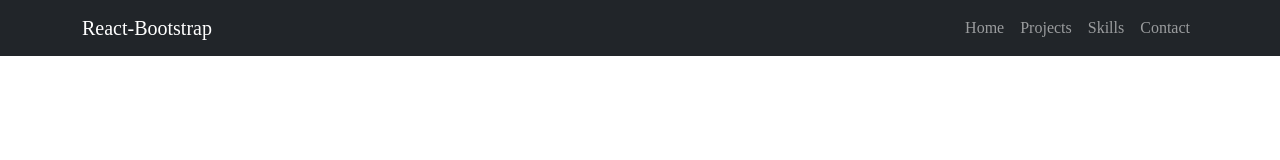
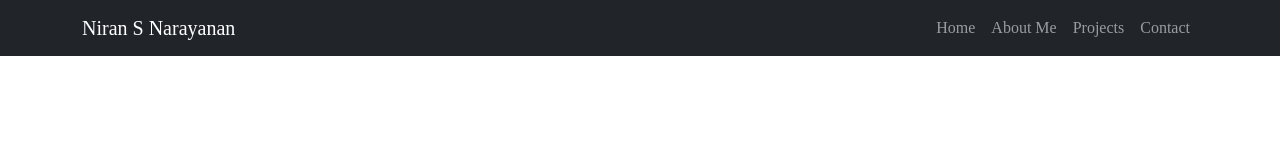
Before and after one commit to nirans2002/nirans2002.github.io, a React (Create React App) app: page / in a window 1280 px wide. Shown: the top 160 px of the page. Built offline with nearby package versions, Linux system fonts and the light colour scheme.

Commit message:
nav color

```diff
--- a/src/App.css
+++ b/src/App.css
@@ -3,7 +3,10 @@
   font-family: 'Nova Mono';
 }
 
-
+:root{
+  --primary-white:#fff;
+  --primary-orange:#f9ab00;
+}
 /* ***********FONTS********** */
 @import url('https://fonts.googleapis.com/css2?family=Nova+Mono&display=swap');
 /* ********************* */
@@ -15,13 +18,17 @@ body{
 /* ********************* */
 
 /* *********  NAV  ************ */
-/* nav a.link{
-  color: #fff;
-  font-size: 1.5rem;
-  padding: 1rem;
-  display: inline-block;
-  transition: all 0.3s ease-in-out;
+
+/* .navbar-nav > li > a {
+  color: var(--primary-white)!important;
 } */
+
+nav-link{
+  font-weight: bold !important;
+}
+.active{
+  color: var(--primary-orange) !important;
+}
 /* ********************* */
 
 
--- a/src/components/navBar.js
+++ b/src/components/navBar.js
@@ -7,15 +7,14 @@ export const NavigationBar = () => {
   return <div>
       <Navbar collapseOnSelect expand="lg" bg="dark" variant="dark">
   <Container>
-  <Navbar.Brand href="#home">React-Bootstrap</Navbar.Brand>
+  <Navbar.Brand href="#home">Niran S Narayanan</Navbar.Brand>
   <Navbar.Toggle aria-controls="responsive-navbar-nav" />
   <Navbar.Collapse id="responsive-navbar-nav">
     <Nav className="ms-auto">
-      <Nav.Link href="#home">Home</Nav.Link>
-      <Nav.Link href="#about">Projects</Nav.Link>
-      <Nav.Link href="#skills">Skills</Nav.Link>
-      <Nav.Link href="#contact">Contact</Nav.Link>
-
+      <Nav.Link href="#home" className="navBarItem">Home</Nav.Link>
+      <Nav.Link href="#about" className="navBarItem">About Me</Nav.Link>
+      <Nav.Link href="#projects" className="navBarItem">Projects</Nav.Link>
+      <Nav.Link href="#contact" className="navBarItem">Contact</Nav.Link>
     </Nav>
 
   </Navbar.Collapse>
```
